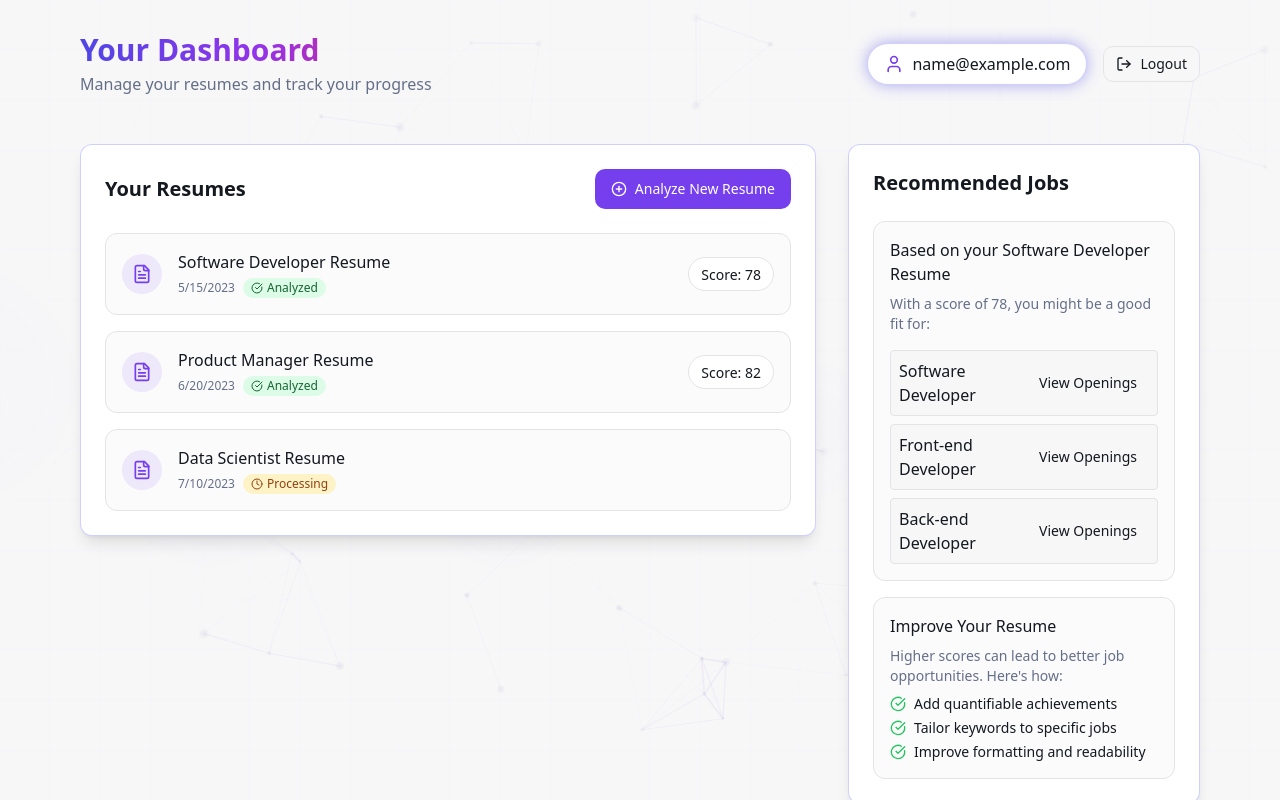
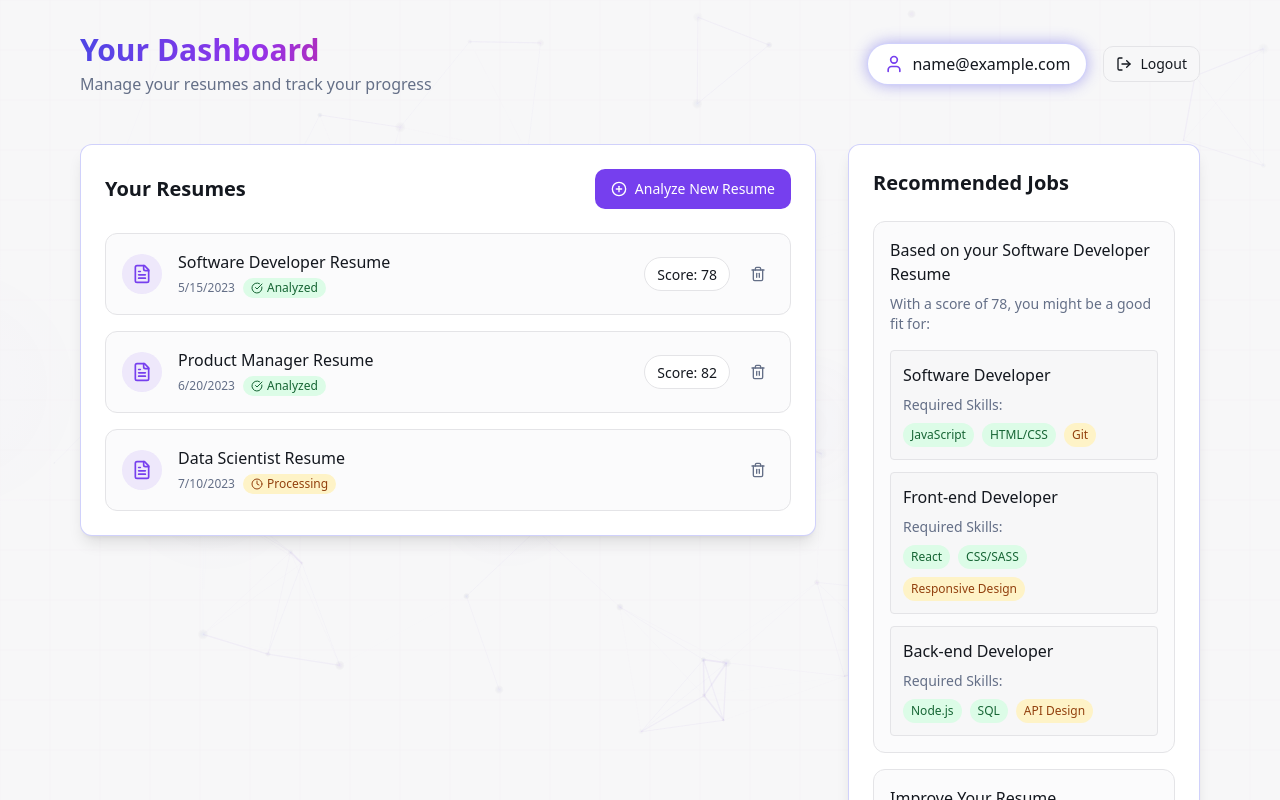
Before and after one commit to Anjanikumar1234/resume-analyser, a React (Vite) app: page /dashboard in a window 1280 px wide. Shown: the top 800 px of the page. Built offline with nearby package versions, Linux system fonts and the light colour scheme; sample sign-in values are in the browser's storage.

Commit message:
Update Dashboard UI
- Removed "View Openings" option from recommended jobs and added required skills instead.
- Added option to delete resumes in the dashboard.

```diff
--- a/src/pages/Dashboard.tsx
+++ b/src/pages/Dashboard.tsx
@@ -2,7 +2,7 @@
 import React, { useState, useEffect } from "react";
 import { motion } from "framer-motion";
 import { useNavigate } from "react-router-dom";
-import { FileText, User, LogOut, PlusCircle, Clock, CheckCircle } from "lucide-react";
+import { FileText, User, LogOut, PlusCircle, Clock, CheckCircle, Trash2 } from "lucide-react";
 import { Button } from "@/components/ui/button";
 import { toast } from "sonner";
 import AnimatedBackground from "@/components/AnimatedBackground";
@@ -13,6 +13,11 @@ interface Resume {
   date: string;
   status: "analyzed" | "pending";
   overallScore: number;
+}
+
+interface JobSkill {
+  name: string;
+  level: "beginner" | "intermediate" | "advanced";
 }
 
 const Dashboard = () => {
@@ -72,13 +77,98 @@ const Dashboard = () => {
     navigate(`/resume/${id}`);
   };
 
+  const handleDeleteResume = (id: string, e: React.MouseEvent) => {
+    e.stopPropagation(); // Prevent triggering the parent onClick
+
+    // Filter out the resume with the given id
+    const updatedResumes = resumes.filter(resume => resume.id !== id);
+    setResumes(updatedResumes);
+
+    toast.success("Resume deleted successfully");
+  };
+
   const getRecommendedJobs = (score: number) => {
     if (score >= 80) {
-      return ["Senior Software Engineer", "Technical Lead", "Full Stack Developer"];
+      return [
+        {
+          title: "Senior Software Engineer",
+          skills: [
+            { name: "React/Angular", level: "advanced" },
+            { name: "Node.js", level: "advanced" },
+            { name: "Cloud Architecture", level: "intermediate" }
+          ]
+        },
+        {
+          title: "Technical Lead",
+          skills: [
+            { name: "Team Management", level: "advanced" },
+            { name: "System Design", level: "advanced" },
+            { name: "Code Review", level: "intermediate" }
+          ]
+        },
+        {
+          title: "Full Stack Developer",
+          skills: [
+            { name: "Frontend Frameworks", level: "advanced" },
+            { name: "Backend Development", level: "intermediate" },
+            { name: "Database Design", level: "intermediate" }
+          ]
+        }
+      ];
     } else if (score >= 70) {
-      return ["Software Developer", "Front-end Developer", "Back-end Developer"];
+      return [
+        {
+          title: "Software Developer",
+          skills: [
+            { name: "JavaScript", level: "intermediate" },
+            { name: "HTML/CSS", level: "intermediate" },
+            { name: "Git", level: "beginner" }
+          ]
+        },
+        {
+          title: "Front-end Developer",
+          skills: [
+            { name: "React", level: "intermediate" },
+            { name: "CSS/SASS", level: "intermediate" },
+            { name: "Responsive Design", level: "beginner" }
+          ]
+        },
+        {
+          title: "Back-end Developer",
+          skills: [
+            { name: "Node.js", level: "intermediate" },
+            { name: "SQL", level: "intermediate" },
+            { name: "API Design", level: "beginner" }
+          ]
+        }
+      ];
     } else {
-      return ["Junior Developer", "Intern", "Technical Support"];
+      return [
+        {
+          title: "Junior Developer",
+          skills: [
+            { name: "Basic Programming", level: "beginner" },
+            { name: "HTML/CSS", level: "beginner" },
+            { name: "Version Control", level: "beginner" }
+          ]
+        },
+        {
+          title: "Intern",
+          skills: [
+            { name: "Programming Basics", level: "beginner" },
+            { name: "Communication", level: "beginner" },
+            { name: "Problem Solving", level: "beginner" }
+          ]
+        },
+        {
+          title: "Technical Support",
+          skills: [
+            { name: "Customer Service", level: "beginner" },
+            { name: "Basic Troubleshooting", level: "beginner" },
+            { name: "Documentation", level: "beginner" }
+          ]
+        }
+      ];
     }
   };
 
@@ -189,11 +279,21 @@ const Dashboard = () => {
                           </div>
                         </div>
 
-                        {resume.status === "analyzed" && (
-                          <div className="bg-card px-3 py-1 rounded-full border">
-                            <span className="text-sm font-medium">Score: {resume.overallScore}</span>
-                          </div>
-                        )}
+                        <div className="flex items-center gap-3">
+                          {resume.status === "analyzed" && (
+                            <div className="bg-card px-3 py-1 rounded-full border">
+                              <span className="text-sm font-medium">Score: {resume.overallScore}</span>
+                            </div>
+                          )}
+                          <Button
+                            variant="ghost"
+                            size="icon"
+                            className="h-8 w-8 text-muted-foreground hover:text-destructive"
+                            onClick={(e) => handleDeleteResume(resume.id, e)}
+                          >
+                            <Trash2 className="w-4 h-4" />
+                          </Button>
+                        </div>
                       </motion.div>
                     ))}
                   </div>
@@ -223,13 +323,27 @@ const Dashboard = () => {
                             <p className="text-sm text-muted-foreground mb-4">
                               With a score of {resume.overallScore}, you might be a good fit for:
                             </p>
-                            <ul className="space-y-2">
+                            <ul className="space-y-3">
                               {getRecommendedJobs(resume.overallScore).map((job, idx) => (
-                                <li key={idx} className="bg-background p-2 rounded border flex justify-between items-center">
-                                  <span>{job}</span>
-                                  <Button size="sm" variant="ghost" className="h-7">
-                                    View Openings
-                                  </Button>
+                                <li key={idx} className="bg-background p-3 rounded border">
+                                  <div className="font-medium mb-2">{job.title}</div>
+                                  <div className="text-sm text-muted-foreground mb-2">Required Skills:</div>
+                                  <div className="flex flex-wrap gap-2">
+                                    {job.skills.map((skill, sidx) => (
+                                      <span
+                                        key={sidx}
+                                        className={`text-xs px-2 py-1 rounded-full ${
+                                          skill.level === 'advanced'
+                                            ? 'bg-blue-100 text-blue-800 dark:bg-blue-900/30 dark:text-blue-400'
+                                            : skill.level === 'intermediate'
+                                              ? 'bg-green-100 text-green-800 dark:bg-green-900/30 dark:text-green-400'
+                                              : 'bg-amber-100 text-amber-800 dark:bg-amber-900/30 dark:text-amber-400'
+                                        }`}
+                                      >
+                                        {skill.name}
+                                      </span>
+                                    ))}
+                                  </div>
                                 </li>
                               ))}
                             </ul>
```
